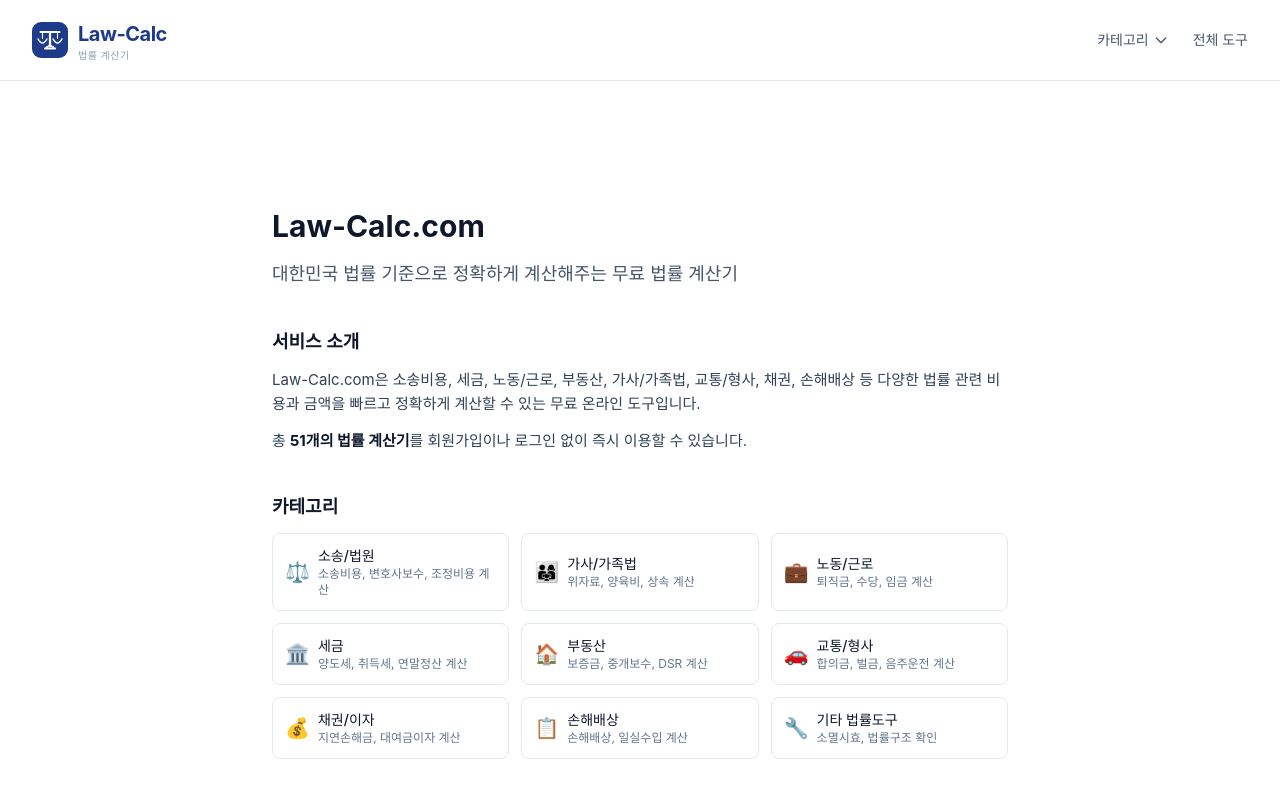
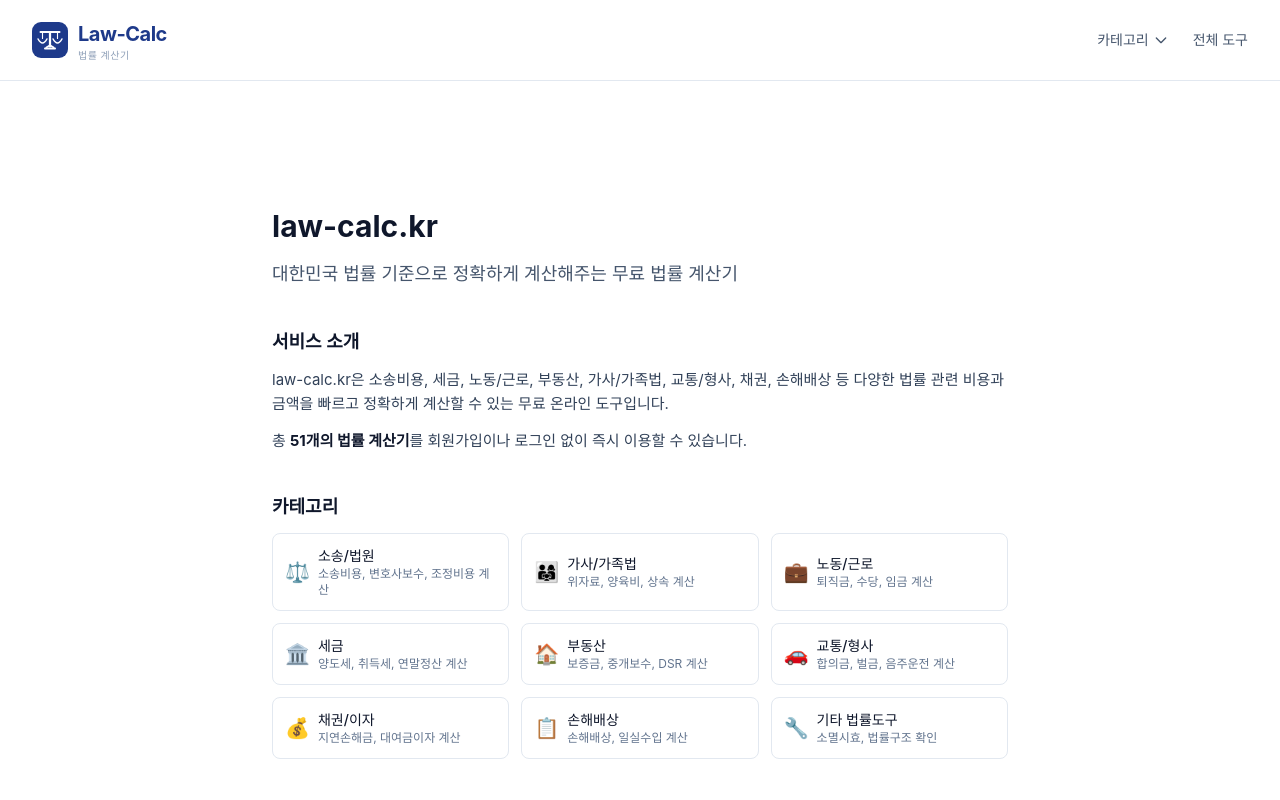
Before and after one commit to SublimerNJ/law-calc, a Next.js app: page /about in a window 1280 px wide. Shown: the top 800 px of the page. Built offline with nearby package versions, Linux system fonts and the light colour scheme; a web font is replaced by a local one.

Commit message:
fix: Law-Calc.com → law-calc.kr 전체 도메인 통일

```diff
--- a/src/app/about/page.tsx
+++ b/src/app/about/page.tsx
@@ -3,14 +3,14 @@ import Link from 'next/link';
 import { CATEGORIES } from '@/lib/tools-data';
 
 export const metadata: Metadata = {
-  title: '소개 | Law-Calc.com 법률 계산기',
-  description: 'Law-Calc.com은 대한민국 법률 기준 51개 법률 계산기를 무료로 제공합니다.',
+  title: '소개 | law-calc.kr 법률 계산기',
+  description: 'law-calc.kr은 대한민국 법률 기준 51개 법률 계산기를 무료로 제공합니다.',
 };
 
 export default function AboutPage() {
   return (
     <main className="max-w-3xl mx-auto px-4 py-24 sm:py-32">
-      <h1 className="text-3xl font-bold text-slate-900 mb-4">Law-Calc.com</h1>
+      <h1 className="text-3xl font-bold text-slate-900 mb-4">law-calc.kr</h1>
       <p className="text-lg text-slate-600 mb-10">
         대한민국 법률 기준으로 정확하게 계산해주는 무료 법률 계산기
       </p>
@@ -19,7 +19,7 @@ export default function AboutPage() {
         <section>
           <h2 className="text-lg font-semibold text-slate-900 mb-3">서비스 소개</h2>
           <p>
-            Law-Calc.com은 소송비용, 세금, 노동/근로, 부동산, 가사/가족법, 교통/형사, 채권, 손해배상 등
+            law-calc.kr은 소송비용, 세금, 노동/근로, 부동산, 가사/가족법, 교통/형사, 채권, 손해배상 등
             다양한 법률 관련 비용과 금액을 빠르고 정확하게 계산할 수 있는 무료 온라인 도구입니다.
           </p>
           <p className="mt-3">
--- a/src/app/privacy/page.tsx
+++ b/src/app/privacy/page.tsx
@@ -1,8 +1,8 @@
 import type { Metadata } from 'next';
 
 export const metadata: Metadata = {
-  title: '개인정보처리방침 | Law-Calc.com 법률 계산기',
-  description: 'Law-Calc.com 법률 계산기의 개인정보처리방침입니다.',
+  title: '개인정보처리방침 | law-calc.kr 법률 계산기',
+  description: 'law-calc.kr 법률 계산기의 개인정보처리방침입니다.',
 };
 
 export default function PrivacyPage() {
@@ -15,7 +15,7 @@ export default function PrivacyPage() {
         <section>
           <h2 className="text-lg font-semibold text-slate-900 mb-3">1. 수집하는 개인정보</h2>
           <p>
-            Law-Calc.com은 <strong className="text-slate-900">개인정보를 일절 수집하지 않습니다.</strong>
+            law-calc.kr은 <strong className="text-slate-900">개인정보를 일절 수집하지 않습니다.</strong>
           </p>
           <ul className="list-disc list-inside mt-3 space-y-1 text-slate-600">
             <li>회원가입 기능이 없습니다.</li>
--- a/src/app/terms/page.tsx
+++ b/src/app/terms/page.tsx
@@ -1,8 +1,8 @@
 import type { Metadata } from 'next';
 
 export const metadata: Metadata = {
-  title: '이용약관 | Law-Calc.com 법률 계산기',
-  description: 'Law-Calc.com 법률 계산기의 이용약관입니다.',
+  title: '이용약관 | law-calc.kr 법률 계산기',
+  description: 'law-calc.kr 법률 계산기의 이용약관입니다.',
 };
 
 export default function TermsPage() {
@@ -15,7 +15,7 @@ export default function TermsPage() {
         <section>
           <h2 className="text-lg font-semibold text-slate-900 mb-3">1. 서비스 이용 목적</h2>
           <p>
-            Law-Calc.com(이하 &quot;서비스&quot;)은 대한민국 법률 기준에 따른 각종 법률 계산을 보조하는
+            law-calc.kr(이하 &quot;서비스&quot;)은 대한민국 법률 기준에 따른 각종 법률 계산을 보조하는
             무료 온라인 도구를 제공합니다. 이용자는 본 서비스를 개인적·비상업적 목적으로 이용할 수 있습니다.
           </p>
           <p className="mt-3">
--- a/src/components/layout/Footer.tsx
+++ b/src/components/layout/Footer.tsx
@@ -47,7 +47,7 @@ export default function Footer() {
         {/* Bottom bar */}
         <div className="mt-16 pt-8 border-t border-slate-200 flex flex-col sm:flex-row items-center justify-between gap-4">
           <p className="text-xs text-slate-500 font-light tracking-wider">
-            © 2026 Law-Calc.com
+            © 2026 law-calc.kr
           </p>
           <div className="flex items-center gap-6 text-xs text-slate-500">
             <Link href="/privacy" className="hover:text-slate-900 transition-colors">개인정보처리방침</Link>
```
